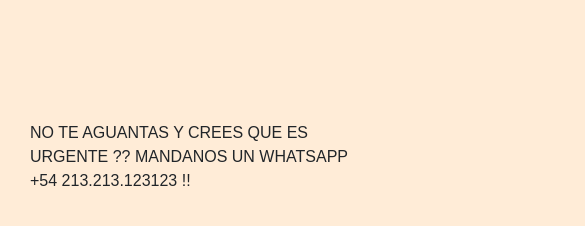
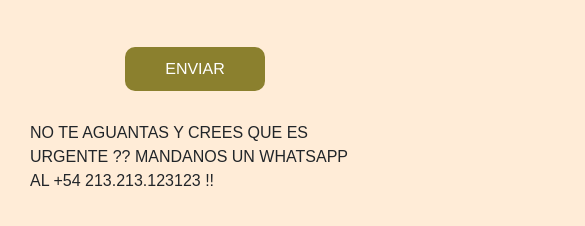
Before and after one commit to FedericoCasco/customgaragefix2, a website: page paginas/contacto.html in a window 390 px wide. Shown: the part 967-1193 px from the top of the page, 585 px wide, since content can reach past the window. Drawn offline with nearby package versions, Linux system fonts and the light colour scheme.

Commit message:
boton enviar en media celu justify center

```diff
--- a/paginas/contacto.html
+++ b/paginas/contacto.html
@@ -167,11 +167,11 @@
                             <textarea id="textarea" name="textarea"></textarea>
                         </form>
                     </div>
-                    <div>
+                    <div class="botonenviar1">
                         <a class="botonenviar" href="http://laweb.com">ENVIAR</a>
                     </div>
                     <div class="mensajewhatsapp">
-                      <p> NO TE AGUANTAS Y CREES QUE ES URGENTE ?? MANDANOS UN WHATSAPP       +54 213.213.123123 !!</p>
+                      <p> NO TE AGUANTAS Y CREES QUE ES URGENTE ?? MANDANOS UN WHATSAPP AL    +54 213.213.123123 !!</p>
                     </div>
                 </main>
                 <footer>
--- a/scss/media/media-celu.scss
+++ b/scss/media/media-celu.scss
@@ -116,22 +116,11 @@
             width: 84%;
         }
     }
+    .botonenviar1{
+        display: flex;
+        justify-content: center;
+
+    }
 
 
 }
-
-
-
-.botonenviar {
-    padding: 40px; /*espacio alrededor texto*/
-    padding-top: 10px;
-    padding-bottom: 10px;
-
-    background-color: #8b802e; /*color botón*/
-    color: #ffffff; /*color texto*/
-    text-decoration: none; /*decoración texto*/
-    font-family: 'Helvetica', sans-serif; /*tipografía texto*/
-    border-radius: 10px; /*bordes redondos*/
-
-
-    }
--- a/scss/pages/contacto.scss
+++ b/scss/pages/contacto.scss
@@ -34,7 +34,7 @@
     @include flexboxcenter (center)
 }
 .botonenviar {
-    padding: 40px; /*espacio alrededor texto*/
+    padding: 40px;
     padding-top: 10px;
     padding-bottom: 10px;
     margin-top: 50px;
@@ -42,11 +42,10 @@
     margin-right: 720px;
     display: flex;
     justify-content: center;
-    background-color: #8b802e; /*color botón*/
-    color: #ffffff; /*color texto*/
-    text-decoration: none; /*decoración texto*/
-    font-family: 'Helvetica', sans-serif; /*tipografía texto*/
-    border-radius: 10px; /*bordes redondos*/
-
+    background-color: #8b802e;
+    color: #ffffff;
+    text-decoration: none;
+    font-family: 'Helvetica', sans-serif;
+    border-radius: 10px;
 
     }
```
Also changed, not shown: css/app.css, css/media/media-celu.css, 2 other files.
